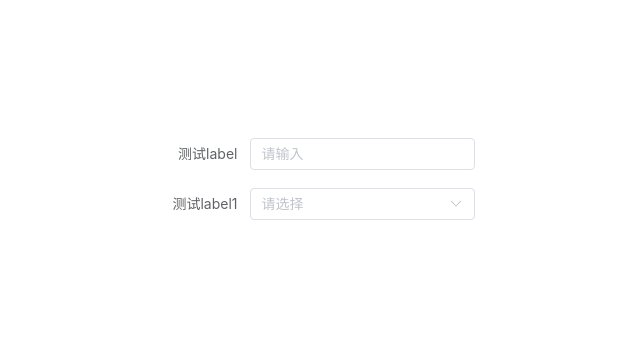
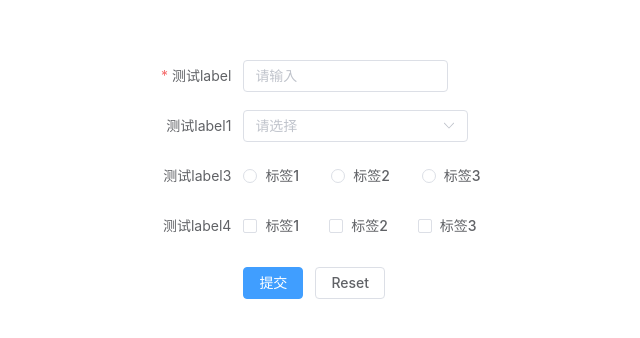
Before and after one commit to MrXiaoMings/vue3-vite-ts-element-plus-test, a Vue app: page /#/ in a window 1280 px wide. Shown: the part 212-550 px from the top of the page, without its empty margins (338-978 px from the left). Built offline with nearby package versions, Linux system fonts and the light colour scheme.

Commit message:
feat: 添加校验机制

```diff
--- a/src/components/Form.vue
+++ b/src/components/Form.vue
@@ -1,14 +1,19 @@
 <template>
-<el-form :model="commonData" label-width="120px" ref="commonFormRef">
+<el-form :model="commonData" label-width="120px" ref="commonFormRef" class="common-form">
   <template v-for="(item, index) in formData">
-    <component :is="componentNames[item.type]" :itemJsonData="item" :commonData="commonData" />
+    <component :is="componentNames[item.type]" :itemJsonData="item" :valueName="item.valueName" :commonData="commonData" />
   </template>
+  <el-form-item>
+    <el-button type="primary" @click="submitForm(commonFormRef)">提交</el-button>
+    <el-button @click="resetForm(commonFormRef)">Reset</el-button>
+  </el-form-item>
 </el-form>
 </template>
 
 <script lang="ts" setup>
-import { onBeforeMount, onMounted, defineAsyncComponent, reactive } from "vue"
+import { onBeforeMount, onMounted, defineAsyncComponent, reactive, shallowRef, ref } from "vue"
 import { formData } from '../mock/formJson.mock'
+import type { FormInstance } from 'element-plus'
 const formComponents = import.meta.globEager('./commonForm/*Item.vue')
 console.log('formData', formData)
 const modules = Object.keys(formComponents).reduce(
@@ -23,18 +28,51 @@ console.log(modules)
 // 动态加载组件
 let componentNames: any = reactive({})
 Object.keys(modules).map((key: string) => {
-  componentNames[modules[key].name] = defineAsyncComponent(() => import(`./commonForm/${modules[key].name}.vue`))
+  componentNames[modules[key].name] = shallowRef(defineAsyncComponent(() => import(`./commonForm/${modules[key].name}.vue`)))
 })
 // section data
-const commonData: object = reactive({})
+const commonFormRef = ref<FormInstance>()
+const commonData: any = reactive({})
+formData.forEach((formItem: any, index: number) => {
+  switch (formItem.type) {
+    case 'CheckBoxItem':
+      commonData[formItem.valueName] = []
+          break
+    default:
+      commonData[formItem.valueName] = null
+          break
+  }
+})
+// section methods
+const submitForm = (commonFormRef: FormInstance | undefined) => {
+  if (!commonFormRef) return
+  commonFormRef.validate((valid) => {
+    if (valid) {
+      console.log('submit!')
+    } else {
+      console.log('error submit!')
+      return false
+    }
+  })
+}
+const resetForm = (commonFormRef: FormInstance | undefined) => {
+  if (!commonFormRef) return
+  commonFormRef.resetFields()
+}
+// section beforeMount
 onBeforeMount(() => {
   console.log('beforeMounted')
 })
+// section mounted
 onMounted(() => {
   console.log('mounted')
 })
 </script>
 
 <style scoped lang="scss">
-
+.common-form {
+  ::v-deep .el-form-item__content {
+    flex: none;
+  }
+}
 </style>
--- /dev/null
+++ b/src/components/commonForm/CheckBoxItem.vue
@@ -0,0 +1,35 @@
+<template>
+  <el-form-item :label="itemJsonData.labelName" :prop="itemJsonData.valueName">
+    <el-checkbox-group v-model="commonData[itemJsonData.valueName]">
+      <el-checkbox :label="item.value" :key="index" v-for="(item, index) in itemJsonData.options">{{ item.label }}</el-checkbox>
+    </el-checkbox-group>
+  </el-form-item>
+</template>
+
+<script lang="ts" setup>
+// import { withDefaults, ref } from 'vue'
+interface OptionsArr {
+  label: string,
+  value: string
+}
+interface ItemJsonData {
+  labelName: string,
+  valueName: string,
+  placeholder?: string,
+  options: Array<OptionsArr>
+}
+interface ItemProps {
+  itemJsonData: ItemJsonData,
+  commonData: any,
+  valueName: string
+}
+defineProps<ItemProps>()
+defineOptions({
+  name: "CheckBoxItem"
+})
+// const checkData = ref([])
+</script>
+
+<style scoped>
+
+</style>
--- a/src/components/commonForm/InputItem.vue
+++ b/src/components/commonForm/InputItem.vue
@@ -1,10 +1,15 @@
 <template>
-  <el-form-item :label="itemJsonData.labelName" :prop="itemJsonData.valueName">
+  <el-form-item
+    :label="itemJsonData.labelName"
+    :prop="itemJsonData.valueName"
+    :rules="rules">
     <el-input v-model="commonData[itemJsonData.valueName]" :placeholder="itemJsonData.placeholder" />
   </el-form-item>
 </template>
 
 <script lang="ts" setup>
+import { watch, reactive } from 'vue'
+import validateForm from "../../utils/validate";
 interface ItemJsonData {
   labelName: string,
   valueName: any,
@@ -14,9 +19,33 @@ interface ItemProps {
   itemJsonData: ItemJsonData,
   commonData?: object
 }
-defineProps<ItemProps>()
+interface ValidateTmp {
+  validator: any,
+  trigger: string
+}
+const props = defineProps<ItemProps>()
 defineOptions({
   name: "InputItem"
+})
+// section data
+let rules: Array<any> = reactive([])
+watch(() => props.itemJsonData, (newVal, oldVal) => {
+  console.log('newVal', newVal)
+  if(newVal && newVal.validateArr) {
+    newVal.validateArr.forEach((o: any, index: number) => {
+      const validateTmp: ValidateTmp = {
+        validator: validateForm.validateFn()[o.validateFn],
+        trigger: 'blur'
+      }
+      rules.push(validateTmp)
+    })
+    if (props.itemJsonData.isRequired) {
+      rules.unshift({ required: true, message: '请输入', trigger: 'blur' })
+    }
+  }
+}, {
+  immediate: true,
+  deep: true
 })
 </script>
 
--- a/src/components/commonForm/RadioItem.vue
+++ b/src/components/commonForm/RadioItem.vue
@@ -1,5 +1,5 @@
 <template>
-    <el-form-item :label="itemJsonData.labelName">
+    <el-form-item :label="itemJsonData.labelName" :prop="itemJsonData.valueName">
       <el-radio-group v-model="commonData[itemJsonData.valueName]">
         <el-radio :label="item.label" :value="item.value" :key="index" v-for="(item, index) in itemJsonData.options" />
       </el-radio-group>
--- a/src/components/commonForm/SelectItem.vue
+++ b/src/components/commonForm/SelectItem.vue
@@ -1,5 +1,8 @@
 <template>
-<el-form-item :label="itemJsonData.labelName">
+<el-form-item
+    class="auto-select"
+    :label="itemJsonData.labelName"
+    :prop="itemJsonData.valueName">
   <el-select v-model="commonData[itemJsonData.valueName]" :placeholder="itemJsonData.placeholder">
     <el-option :label="item.label" :value="item.value" :key="index" v-for="(item, index) in itemJsonData.options" />
   </el-select>
@@ -27,6 +30,7 @@ defineOptions({
 })
 </script>
 
-<style scoped>
-
+<style scoped lang="scss">
+.auto-select {
+}
 </style>
--- a/src/mock/formJson.mock.ts
+++ b/src/mock/formJson.mock.ts
@@ -1,26 +1,84 @@
 interface OptionsArr {
     label: string,
     value: string
+}
+interface ValidateOption {
+    validateFn: string,
+    arg?: Array<any>,
+    isRequired: boolean
 }
 interface FormJsonObj {
     type: string,
     labelName: string,
     valueName: any,
     placeholder?: string,
-    options?: Array<OptionsArr>
+    isRequired?: boolean,
+    defaultValue?: any,
+    options?: Array<OptionsArr>,
+    validateArr?: Array<ValidateOption>
 }
 export const formData: Array<FormJsonObj> = [
     {
         "type": 'InputItem',
         "labelName": "测试label",
         "valueName": "testValue",
-        placeholder: "请输入"
+        "placeholder": "请输入",
+        "isRequired": true,
+        "defaultValue": null,
+        validateArr: [
+            {
+                validateFn: 'checkCharacters',
+                isRequired: true
+            }
+        ]
     },
     {
         "type": 'SelectItem',
         "labelName": "测试label1",
         "valueName": "testValue1",
-        placeholder: "请选择",
+        "placeholder": "请选择",
+        "isRequired": true,
+        "options": [
+            {
+                label: "标签1",
+                value: "value1"
+            },
+            {
+                label: "标签2",
+                value: "value2"
+            },
+            {
+                label: "标签3",
+                value: "value3"
+            }
+        ]
+    },
+    {
+        "type": 'RadioItem',
+        "labelName": "测试label3",
+        "valueName": "testValue2",
+        "isRequired": true,
+        "defaultValue": "value1",
+        "options": [
+            {
+                label: "标签1",
+                value: "value1"
+            },
+            {
+                label: "标签2",
+                value: "value2"
+            },
+            {
+                label: "标签3",
+                value: "value3"
+            }
+        ]
+    },
+    {
+        "type": 'CheckBoxItem',
+        "labelName": "测试label4",
+        "valueName": "testValue3",
+        "isRequired": true,
         "options": [
             {
                 label: "标签1",
--- /dev/null
+++ b/src/utils/validate.ts
@@ -0,0 +1,22 @@
+class Validate {
+    constructor() {
+        this.chineseCharacters = /[\u4E00-\u9FA5]/g; // 中文
+    }
+    validateFn(...arg) {
+        const {
+            chineseCharacters
+        } = this
+        return {
+            checkCharacters(rule: any, value: any, callback: void) {
+                if (!chineseCharacters.test(value)) {
+                    callback(new Error('只允许中文'))
+                } else {
+                    callback()
+                }
+            }
+        }
+    }
+}
+
+const validateForm = new Validate(null, null, true)
+export default validateForm
```
